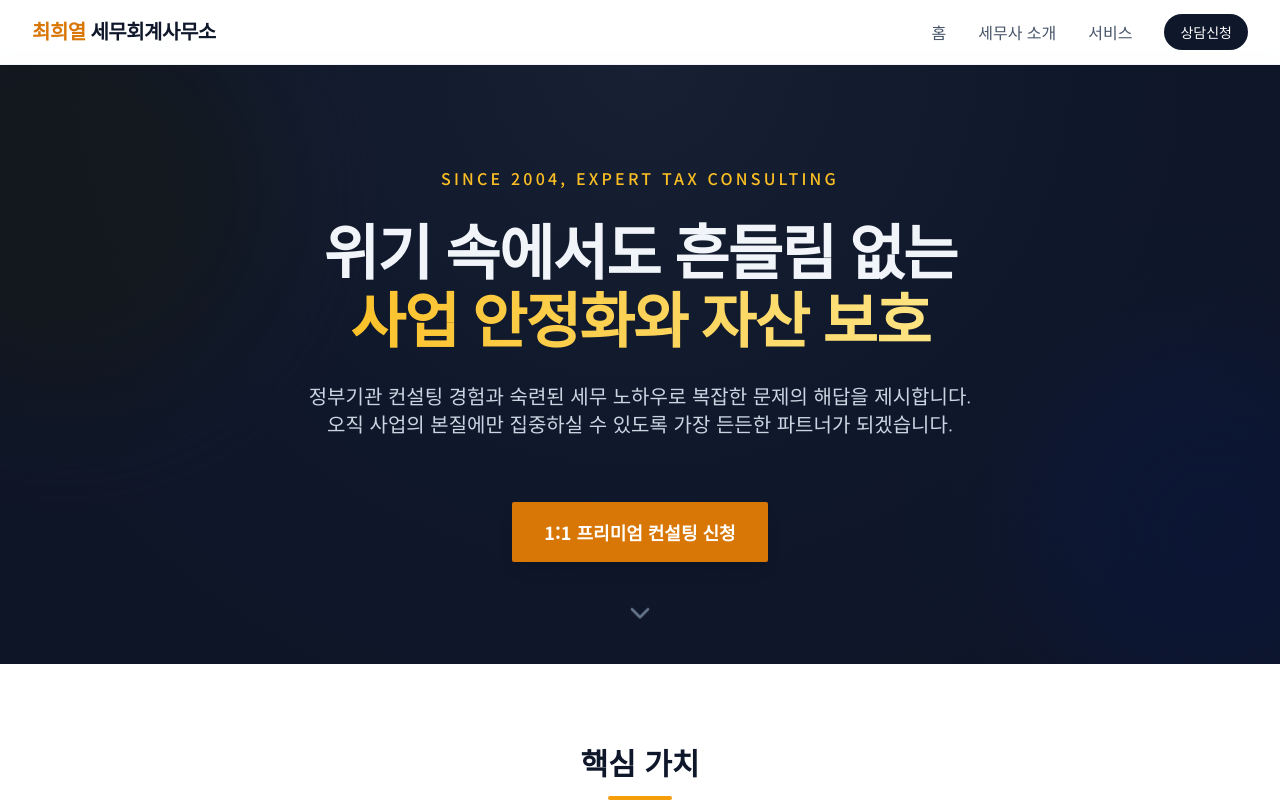
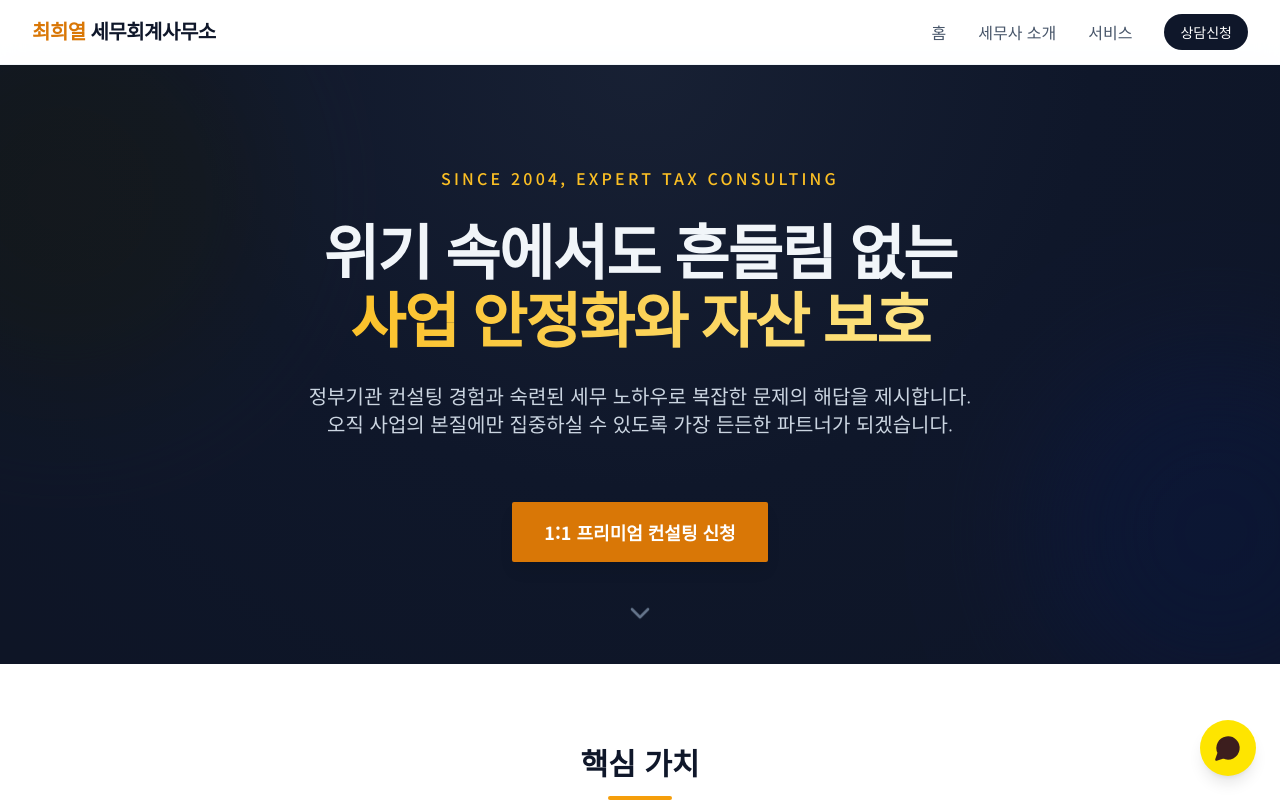
Before and after one commit to choiheeyeol/my-hompage, a React (Vite) app: page / in a window 1280 px wide. Shown: the top 802 px of the page. Built offline with nearby package versions, Linux system fonts and the light colour scheme.

Commit message:
feat: 카카오톡 상담 플로팅 버튼 추가

```diff
--- a/src/App.tsx
+++ b/src/App.tsx
@@ -1,5 +1,5 @@
 import React, { useState } from 'react';
-import { Menu, X } from 'lucide-react';
+import { Menu, X, MessageCircle } from 'lucide-react';
 import Header from './components/Header';
 import CoreValues from './components/CoreValues';
 import Introduction from './components/Introduction';
@@ -81,6 +81,17 @@ const App: React.FC = () => {
       </main>
 
       <Footer />
+
+      {/* 카카오톡 상담 플로팅 버튼 */}
+      <a
+        href="http://pf.kakao.com/_vBlxjM"
+        target="_blank"
+        rel="noopener noreferrer"
+        className="fixed bottom-6 right-6 z-50 flex items-center justify-center w-14 h-14 bg-[#FEE500] hover:bg-[#FDD800] rounded-full shadow-lg transition-transform hover:scale-105"
+        aria-label="카카오톡 상담하기"
+      >
+        <MessageCircle className="w-7 h-7 text-[#3C1E1E]" fill="#3C1E1E" />
+      </a>
     </div>
   );
 };
```
